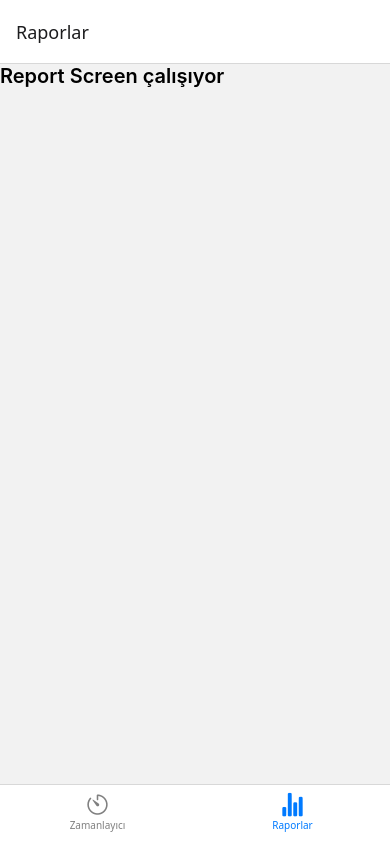
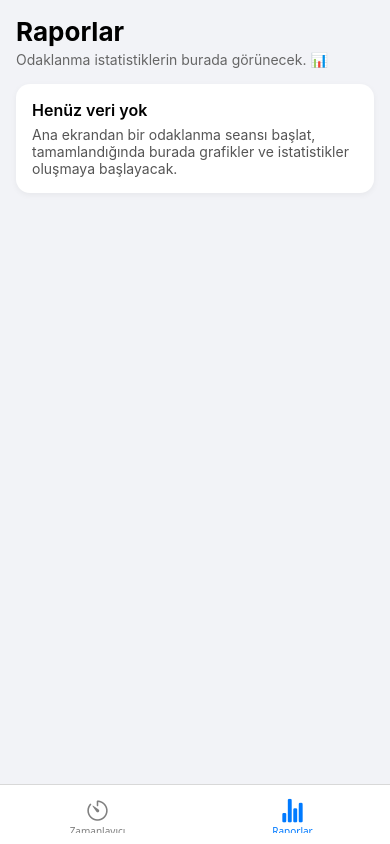
Before and after one commit to Huseyinakbal39/Focus-Tracker, a React Native app: screen /Reports in a window 390 px wide. Built offline with nearby package versions, Linux system fonts and the light colour scheme.

Commit message:
Rapor sayfası düzenlendi.

```diff
--- a/App.js
+++ b/App.js
@@ -16,24 +16,31 @@ export default function App()
                 screenOptions={({ route }) => ({
           tabBarIcon: ({ focused, color, size }) => {
 
+            // ikon belirleme
             let iconName;
 
             if (route.name === 'Home') {
-              iconName = focused ? 'timer' : 'timer-outline'; // Timer ikon
+              iconName = focused ? 'timer' : 'timer-outline'; // Home ikonu
             }
             else if (route.name === 'Reports') {
-              iconName = focused ? 'stats-chart' : 'stats-chart-outline'; // Graf ikon
+              iconName = focused ? 'stats-chart' : 'stats-chart-outline'; // Raporlar ikonu
             }
 
             return <Ionicons name={iconName} size={size} color={color} />;
           },
 
+          // ikon renkleri
           tabBarActiveTintColor: '#007AFF',
           tabBarInactiveTintColor: 'gray',
+
+          // tab bar style
           tabBarStyle: {
-            paddingBottom: 4,
             height: 60,
-          }
+            paddingBottom: 6,
+            paddingTop: 6,
+          },
+
+          headerShown: false,
         })}
             >
                 <Tab.Screen
--- a/src/screens/ReportsScreen.js
+++ b/src/screens/ReportsScreen.js
@@ -1,25 +1,63 @@
-import { StyleSheet, Text, View } from 'react-native';
+import { SafeAreaView, StyleSheet, Text, View } from 'react-native';
 
+export default function ReportsScreen() {
+  return (
+    <SafeAreaView style={styles.safeArea}>
+      <View style={styles.container}>
+        <Text style={styles.title}>Raporlar</Text>
+        <Text style={styles.subtitle}>
+          Odaklanma istatistiklerin burada görünecek. 📊
+        </Text>
 
-export default function ReportsScreen()
-{
-    return(
-        <View styles={styles.container}>
-            <Text style={styles.text}>Report Screen çalışıyor</Text>
+        <View style={styles.placeholderCard}>
+          <Text style={styles.placeholderTitle}>Henüz veri yok</Text>
+          <Text style={styles.placeholderText}>
+            Ana ekrandan bir odaklanma seansı başlat, tamamlandığında burada
+            grafikler ve istatistikler oluşmaya başlayacak.
+          </Text>
         </View>
-    );
+      </View>
+    </SafeAreaView>
+  );
 }
 
 const styles = StyleSheet.create({
-    container:{
-        flex:1,
-        alignItems: 'center',
-        justifyContent: 'center',
-        backgroundColor: '#f4f4f4',
-    },
-    text:{
-        fontSize:20,
-        fontWeight: '600',
-    },
-
+  safeArea: {
+    flex: 1,
+    backgroundColor: '#f2f3f7',
+  },
+  container: {
+    flex: 1,
+    paddingHorizontal: 16,
+    paddingTop: 16,
+  },
+  title: {
+    fontSize: 26,
+    fontWeight: '700',
+    marginBottom: 4,
+  },
+  subtitle: {
+    fontSize: 14,
+    color: '#666',
+    marginBottom: 16,
+  },
+  placeholderCard: {
+    backgroundColor: '#ffffff',
+    borderRadius: 14,
+    padding: 16,
+    shadowColor: '#000',
+    shadowOpacity: 0.05,
+    shadowRadius: 6,
+    shadowOffset: { width: 0, height: 2 },
+    elevation: 2,
+  },
+  placeholderTitle: {
+    fontSize: 16,
+    fontWeight: '600',
+    marginBottom: 6,
+  },
+  placeholderText: {
+    fontSize: 14,
+    color: '#555',
+  },
 });
```
